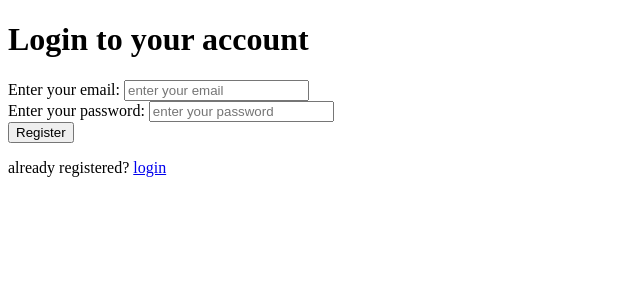
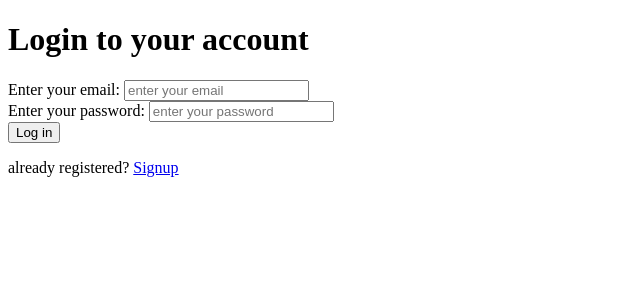
Before and after one commit to Aun-Ali-12/React-Ecommerce-Web, a React (Vite) app in the folder my-app/: page / in a window 1280 px wide. Shown: the top 300 px of the page, without its empty margins (0-640 px from the left). Built offline with nearby package versions, Linux system fonts and the light colour scheme.

Commit message:
Routes setup

```diff
--- a/my-app/src/pages/Cart.jsx
+++ b/my-app/src/pages/Cart.jsx
@@ -1,6 +1,6 @@
 function Cart(){
 return(
-    <>Cart</>
+    <><div><h1 className="text-blue-800">This is Cart</h1></div></>
 )
 }
 export default Cart
--- a/my-app/src/pages/Home.jsx
+++ b/my-app/src/pages/Home.jsx
@@ -1,6 +1,6 @@
 function Home(){
 return(
-    <><div>Home</div></>
+    <><div><h1 className="text-blue-800">This is homepage</h1></div></>
 )
 }
 export default Home
--- a/my-app/src/pages/Login.jsx
+++ b/my-app/src/pages/Login.jsx
@@ -14,8 +14,9 @@ function Login() {
     const navigate = useNavigate()
 
     // register user on click button (Register)
-    const LoginAcc = () => {
-        LoginUser()
+    const LoginAcc = (e) => {
+        e.preventDefault();
+        LoginUser();
     }
 
     //function to perform signup
@@ -47,6 +48,7 @@ function Login() {
             setName("")
             setEmail("")
             setPass("")
+            navigate("/home")
         }
         catch (err) {
             console.log("error in LoginUser function");
@@ -57,12 +59,12 @@ function Login() {
         <>
             <div id="reg-container">
                 <h1>Login to your account</h1>
-                <div id="form">
+                <form onSubmit={LoginAcc} id="form">
                     Enter your email: <input type="email" value={email} onChange={(e) => { setEmail(e.target.value) }} placeholder="enter your email" disabled={loading} /><br />
                     Enter your password: <input type="password" value={pass} onChange={(e) => { setPass(e.target.value) }} placeholder="enter your password" disabled={loading} /><br />
-                </div>
-                <button onClick={LoginAcc} disabled={loading}>{loading ? "Registering..." : "Register"}</button>
-                <p>already registered? <Link to="/">login</Link></p>
+                    <button disabled={loading}>{loading ? "Logging in..." : "Log in"}</button>
+                </form>
+                <p>already registered? <Link to="/signup">Signup</Link></p>
             </div>
         </>
     )
--- a/my-app/src/pages/Product.jsx
+++ b/my-app/src/pages/Product.jsx
@@ -1,6 +1,52 @@
-function Product(){
-return(
-    <>Product</>
-)
+import { useEffect, useState } from "react"
+import Login from "./Login"
+
+function Product() {
+    // const [pic, setpic] = useState([])
+    // const [preview, setPreview] = useState([])
+
+    // const handleInput = (e) => {
+    //     console.log(pic);
+    //     const convert = Array.from(e.target.files)
+    //     setpic((prev) => [...prev, ...convert])
+    //     console.log(pic);
+    //     const previewUrl = convert.map(file => URL.createObjectURL(file))
+    //     setPreview(previewUrl)
+
+    // }
+
+    // const post = (e) => {
+    //     if (post.length == 0) {
+    //         alert("add input")
+    //         return
+    //     }
+    //     console.log(pic);
+    //     console.log(pic.length);
+
+    // }
+    async function fetchApi() {
+        const response = await fetch('https://fakestoreapi.com/products/')
+        console.log(response);
+        const products = await response.json()
+        console.log(products);
+    }
+    useEffect(() => {
+        fetchApi()
+    }, [])
+
+    return (
+        <>
+            {/* <div><h1 className="text-blue-800">This is Product page</h1></div>
+            <form action="" onSubmit={post}>
+                <input type="file" multiple onChange={handleInput} />
+                <button>post</button>
+            </form>
+            {
+                preview.map((prew, index) => (
+                    <img key={index} src={prew} />
+                ))
+            } */}
+        </>
+    )
 }
 export default Product
--- a/my-app/src/pages/ProductDetail.jsx
+++ b/my-app/src/pages/ProductDetail.jsx
@@ -1,6 +1,6 @@
 function ProductDetail(){
 return(
-    <>ProductDetail</>
+    <><div><h1 className="text-blue-800">This is Product detail</h1></div></>
 )
 }
 export default ProductDetail
--- a/my-app/src/pages/Register.jsx
+++ b/my-app/src/pages/Register.jsx
@@ -18,7 +18,8 @@ function CreateAcc() {
     const specialChar = /[!@#$%^&*]/
 
     // register user on click button (Register)
-    const RegisterUser = () => {
+    const RegisterUser = (e) => {
+        e.preventDefault();
         signUp()
     }
 
@@ -77,15 +78,14 @@ function CreateAcc() {
     }
     return (
         <>
-            <div>Hello signup</div>
             <div id="reg-container">
                 <h1>Register yourself</h1>
-                <div id="form">
+                <form id="form" onSubmit={RegisterUser}>
                     Enter your name: <input type="text" value={name} onChange={(e) => { setName(e.target.value) }} placeholder="enter your name" disabled={loading} /><br />
                     Enter your email: <input type="email" value={email} onChange={(e) => { setEmail(e.target.value) }} placeholder="enter your email" disabled={loading} /><br />
-                    Enter your password: <input type="password" value={pass} onChange={(e) => { setPass(e.target.value) }} placeholder="enter your password" disabled={loading} /><br />
-                </div>
-                <button onClick={RegisterUser} disabled={loading}>{loading ? "Registering..." : "Register"}</button>
+                    Enter your password: <input type="password" value={pass} onChange={(e) => { setPass(e.target.value)}} placeholder="enter your password" disabled={loading} /><br />
+                <button type="submit" disabled={loading}>{loading ? "Registering..." : "Register"}</button>
+                </form>
                 <p>already registered? <Link to="/">login</Link></p>
             </div>
         </>
```
